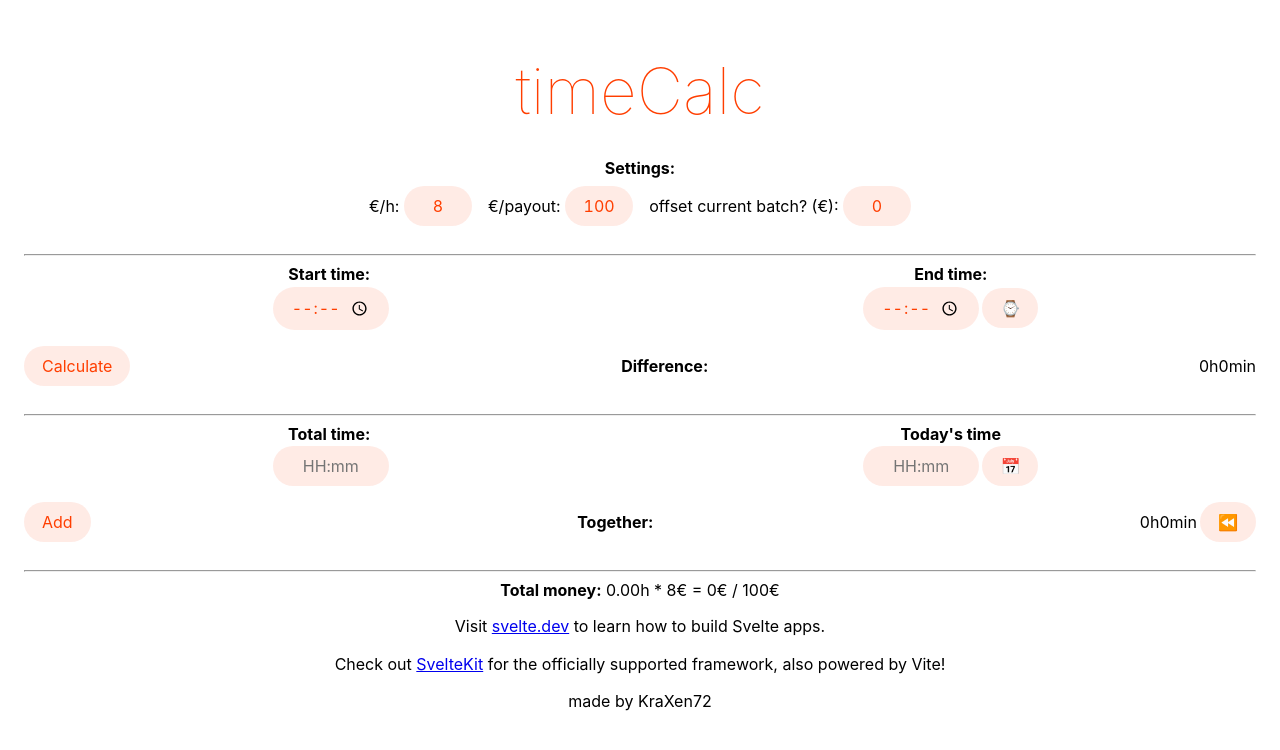
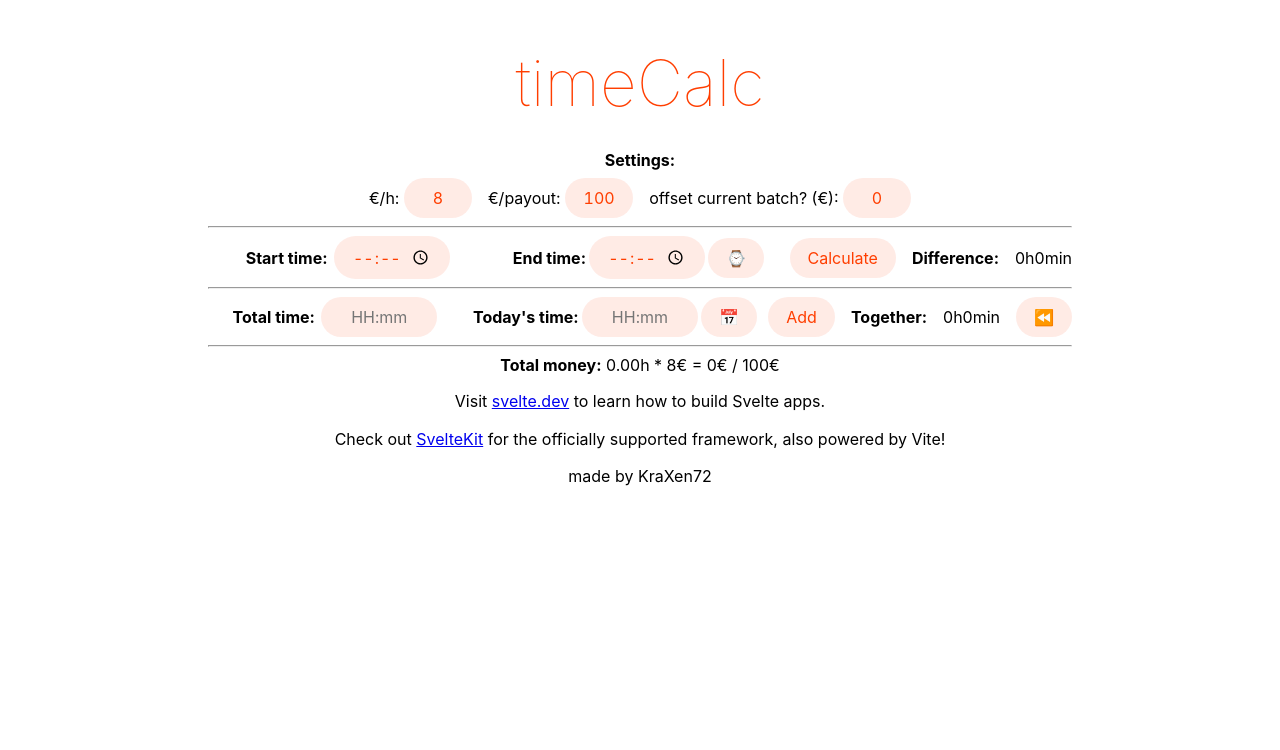
Before and after one commit to KraXen72/timeCalc, a Svelte app: page / in a window 1280 px wide. Shown: the top 750 px of the page. Built offline with nearby package versions, Linux system fonts and the light colour scheme.

Commit message:
fixed responsiveness

```diff
--- a/src/App.svelte
+++ b/src/App.svelte
@@ -10,11 +10,8 @@
   <h1>timeCalc</h1>
 
   <Config />
-  <br>
   <TimeDelta mode="subtract"/>
-  <br>
   <TimeDelta mode="add"/>
-  <br>
   <hr>
   <MoneyCalc totalSum={$totalSum.decimal} batchSize={$config.batchSize} perHour={$config.perHour} batchOffset={$config.batchOffset}/>
 
--- a/src/components/TimeDelta.svelte
+++ b/src/components/TimeDelta.svelte
@@ -88,7 +88,7 @@
             <input type="time" name="endTime" class="timeinp" required bind:value={endHr}/>
             <button class="nowbtn" type="button" title="now" on:click={_nowTime}>⌚</button>
         {:else}
-            <strong>Today's time</strong>
+            <strong>Today's time: </strong>
             <input type="text" name="startTime" class="timeinp" placeholder="HH:mm" required bind:value={todayHr} autocomplete="off"/>
             <button class="nowbtn" type="button" title="copy the time from the difference above" on:click={_todayTime}>📅</button>
         {/if}
@@ -112,7 +112,7 @@
     form {
         display: grid;
         grid-template-columns: 1fr 1fr;
-        grid-template-rows: 1fr;
+        grid-template-rows: 1fr 1fr;
         grid-template-areas: "start end"
         "result result" ;
 
@@ -142,6 +142,30 @@
     .timewrap.result {
         grid-area: result;
         flex-wrap: nowrap;
+        justify-content: center;
+        column-gap: 1rem;
+    }
+    .timewrap.result strong {
+        width: max-content;
+    }
+    .timewrap.result .nowbtn {
+        flex-grow: 1;
+        width: 100% !important;
+    }
+
+    @media only screen and (min-width: 896px) {
+        form {
+            grid-template-rows: 1fr;
+            grid-template-columns: repeat(3, 1fr);
+            grid-template-areas: "start end result"
+        }
+        .timewrap {
+            flex-wrap: nowrap;
+            column-gap: .2rem;
+        }
+        .timewrap strong {
+            width: max-content
+        }
     }
 
 </style>
--- a/src/global.css
+++ b/src/global.css
@@ -58,6 +58,27 @@ main {
     padding: .3rem;
 }
 
+@media only screen and (min-width: 768px) {
+    body {
+        min-width: min-content;
+        width: 80vw;
+        text-align: center;
+        margin: 0 auto;
+    }
+}
+@media only screen and (min-width: 800px) {
+    body {
+        width: 80vw;
+    }
+}
+
+@media only screen and (min-width: 1200px) {
+    body {
+        width: 70vw;
+        max-width: 60rem;
+    }
+}
+
 /* input:active {
     background-color: rgba(255, 62, 0, 0.2);
 } */
```
